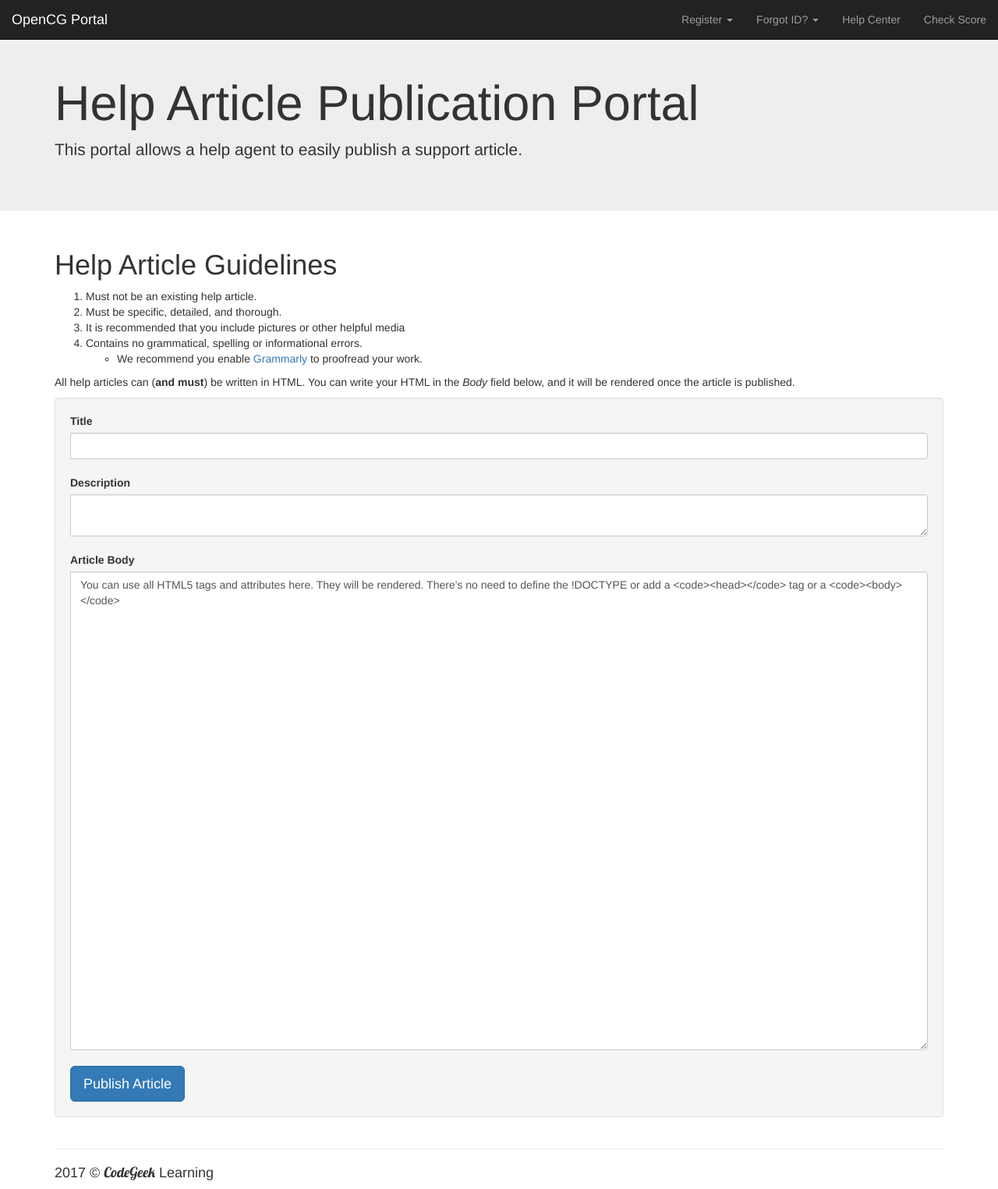
After one commit to lbattaglioli2000/opencg-portal, a PHP site: page /help/admin/index.php in a window 1280 px wide. The commit adds this page. Shown: the whole page at 78% size. Run offline with PHP 8.4, Linux system fonts and the light colour scheme.

Commit message:
Began suppoprt admin page

```diff
--- a/admin/mid.php
+++ b/admin/mid.php
@@ -10,9 +10,9 @@ $url = $_POST['url'];
 $studentSql = "UPDATE students SET mid='$score',midURL='$url' WHERE userID='$userID';";
 
 if(mysqli_query($conn, $studentSql)){
-    header("Location: index.php");
+    header("Location: 1");
 }else{
-    echo ("Hmm. An error occured while updating the records. Please try again <a href=\"index.php\">here!</a>");
+    echo ("Hmm. An error occured while updating the records. Please try again <a href=\"1\">here!</a>");
 }
 
 ?>
--- a/admin/post.php
+++ b/admin/post.php
@@ -10,9 +10,9 @@ $url = $_POST['url'];
 $studentSql = "UPDATE students SET post='$score',postURL='$url' WHERE userID='$userID';";
 
 if(mysqli_query($conn, $studentSql)){
-    header("Location: index.php");
+    header("Location: 1");
 }else{
-    echo ("Hmm. An error occured while updating the records. Please try again <a href=\"index.php\">here!</a>");
+    echo ("Hmm. An error occured while updating the records. Please try again <a href=\"1\">here!</a>");
 }
 
 ?>
--- a/admin/pre.php
+++ b/admin/pre.php
@@ -10,9 +10,9 @@ $url = $_POST['url'];
 $studentSql = "UPDATE students SET pre='$score',preURL='$url' WHERE userID='$userID';";
 
 if(mysqli_query($conn, $studentSql)){
-    header("Location: index.php");
+    header("Location: 1");
 }else{
-    echo ("Hmm. An error occured while updating the records. Please try again <a href=\"index.php\">here!</a>");
+    echo ("Hmm. An error occured while updating the records. Please try again <a href=\"1\">here!</a>");
 }
 
 ?>
--- a/check/institution/index.php
+++ b/check/institution/index.php
@@ -55,7 +55,7 @@ $school = $teacherResult->fetch_assoc();
             }else if($teacherResult->num_rows == 0){
                 echo "<h1>Now what?</h1>";
                 echo "<p>Please return to our Exam Score Portal and enter your ID again. If that doesn't work, please visit the ID recovery page. If none of these work, please contact us.</p>
-                <p><a href=\"../index.php\" class=\"btn btn-lg btn-primary\">Step 1: Exam Score Portal</a> <a href=\"../../forgot/institution\" class=\"btn btn-lg btn-primary\">Step 2: ID Recovery</a> <a href=\"mailto:luigi@code-geek.pe.hu\" class=\"btn btn-lg btn-primary\">Step 3: Contact Us</a></p>";
+                <p><a href=\"../1\" class=\"btn btn-lg btn-primary\">Step 1: Exam Score Portal</a> <a href=\"../../forgot/institution\" class=\"btn btn-lg btn-primary\">Step 2: ID Recovery</a> <a href=\"mailto:luigi@code-geek.pe.hu\" class=\"btn btn-lg btn-primary\">Step 3: Contact Us</a></p>";
             }else{
                 echo "<h1>Looks like we've got nothin' to show ya.</h1>";
                 echo "<p>It seems that we have no data from your school in our databases! Administer one (or more!) of our exams,
--- a/check/student/index.php
+++ b/check/student/index.php
@@ -53,7 +53,7 @@ $school = $result->fetch_assoc();
             }else{
                 echo "<h1>Now what?</h1>
                 <p>Please return to our Exam Score Portal and enter your ID again. If that doesn't work, please visit the ID recovery page. If none of these work, please contact us.</p>
-                <p><a href=\"../index.php\" class=\"btn btn-lg btn-primary\">Step 1: Exam Score Portal</a> <a href=\"../../forgot/student\" class=\"btn btn-lg btn-primary\">Step 2: ID Recovery</a> <a href=\"mailto:luigi@code-geek.pe.hu\" class=\"btn btn-lg btn-primary\">Step 3: Contact Us</a></p>";
+                <p><a href=\"../1\" class=\"btn btn-lg btn-primary\">Step 1: Exam Score Portal</a> <a href=\"../../forgot/student\" class=\"btn btn-lg btn-primary\">Step 2: ID Recovery</a> <a href=\"mailto:luigi@code-geek.pe.hu\" class=\"btn btn-lg btn-primary\">Step 3: Contact Us</a></p>";
             }
             ?>
             <?php require "../../includes/footer.php"; ?>
--- a/connect.php
+++ b/connect.php
@@ -11,4 +11,6 @@ $conn = mysqli_connect($servername, $username, $password, $db);
 // Check connection
 if (!$conn) {
     die("Connection failed: " . mysqli_connect_error());
+    echo "Please try your request again later. Also email <a href='luigi@opencg.pe.hu'>luigi@opencg.pe.hu to inform
+          us of the issues taking place.";
 }
--- /dev/null
+++ b/help/admin/index.php
@@ -0,0 +1,66 @@
+<!DOCTYPE html>
+<html>
+<head>
+    <title>OpenCG Help Center</title>
+    <link rel="stylesheet" href="../../css/bootstrap.min.css" type="text/css">
+    <link rel="stylesheet" href="../../css/main.css" type="text/css">
+    <script src="../../js/jquery-3.2.1.min.js"></script>
+    <script src="../../js/bootstrap.min.js"></script>
+    <meta name="viewport" content="width=device-width, initial-scale=1">
+</head>
+<body>
+<?php require("../../includes/nav.php"); ?>
+<div class="content">
+    <div class="jumbotron">
+        <div class="container">
+            <h1>Help Article Publication Portal</h1>
+            <p>This portal allows a help agent to easily publish a support article.</p>
+        </div>
+    </div>
+    <div class="container">
+        <div class="row">
+            <div class="col-md-12">
+                <h1>Help Article Guidelines</h1>
+                <ol>
+                    <li>Must not be an existing help article.</li>
+                    <li>Must be specific, detailed, and thorough.</li>
+                    <li>It is recommended that you include pictures or other helpful media</li>
+                    <li>Contains no grammatical, spelling or informational errors.</li>
+                    <ul>
+                        <li>We recommend you enable <a target="_blank" href="http://www.grammarly.com">Grammarly</a> to proofread your work.</li>
+                    </ul>
+                </ol>
+                <p>All help articles can (<b>and must</b>) be written in HTML. You can write your HTML in the <i>Body</i> field below, and it will be rendered once the article is published.</p>
+            </div>
+        </div>
+        <div class="row">
+            <div class="col-md-12">
+                <div class="well">
+                    <form>
+                        <form action="publish.php" method="POST">
+                            <div style="width: 100%" class="input-group">
+                                <label for="title">Title</label>
+                                <input type="text" name="title" class="form-control"/>
+                            </div>
+                            <br>
+                            <div style="width: 100%" class="input-group">
+                                <label for="description">Description</label>
+                                <textarea maxlength="350" class="form-control" rows="2" name="description"></textarea>
+                            </div>
+                            <br>
+                            <div style="width: 100%" class="input-group">
+                                <label for="body">Article Body</label>
+                                <textarea class="form-control" rows="30" name="body">You can use all HTML5 tags and attributes here. They will be rendered. There's no need to define the !DOCTYPE or add a <code>&lt;head&gt;</code> tag or a <code>&lt;body&gt;</code></textarea>
+                            </div>
+                            <br>
+                            <button type="submit" class="btn btn-primary btn-lg">Publish Article</button>
+                        </form>
+                    </form>
+                </div>
+            </div>
+        </div>
+        <?php require "../../includes/footer.php"; ?>
+    </div>
+</div>
+</body>
+</html>
--- a/includes/nav.php
+++ b/includes/nav.php
@@ -28,7 +28,7 @@
                         <li><a href="/forgot/institution">School/Institution</a></li>
                     </ul>
                 </li>
-                <li><a href="#">Help Center</a></li>
+                <li><a href="/help">Help Center</a></li>
                 <li><a href="/check">Check Score</a></li>
             </ul>
         </div><!-- /.navbar-collapse -->
```
Also changed, not shown: help/admin/publish.php (added, +20 -0 lines), help/articles/1.php (added, +40 -0 lines), help/index.php (+77 -0 lines).
